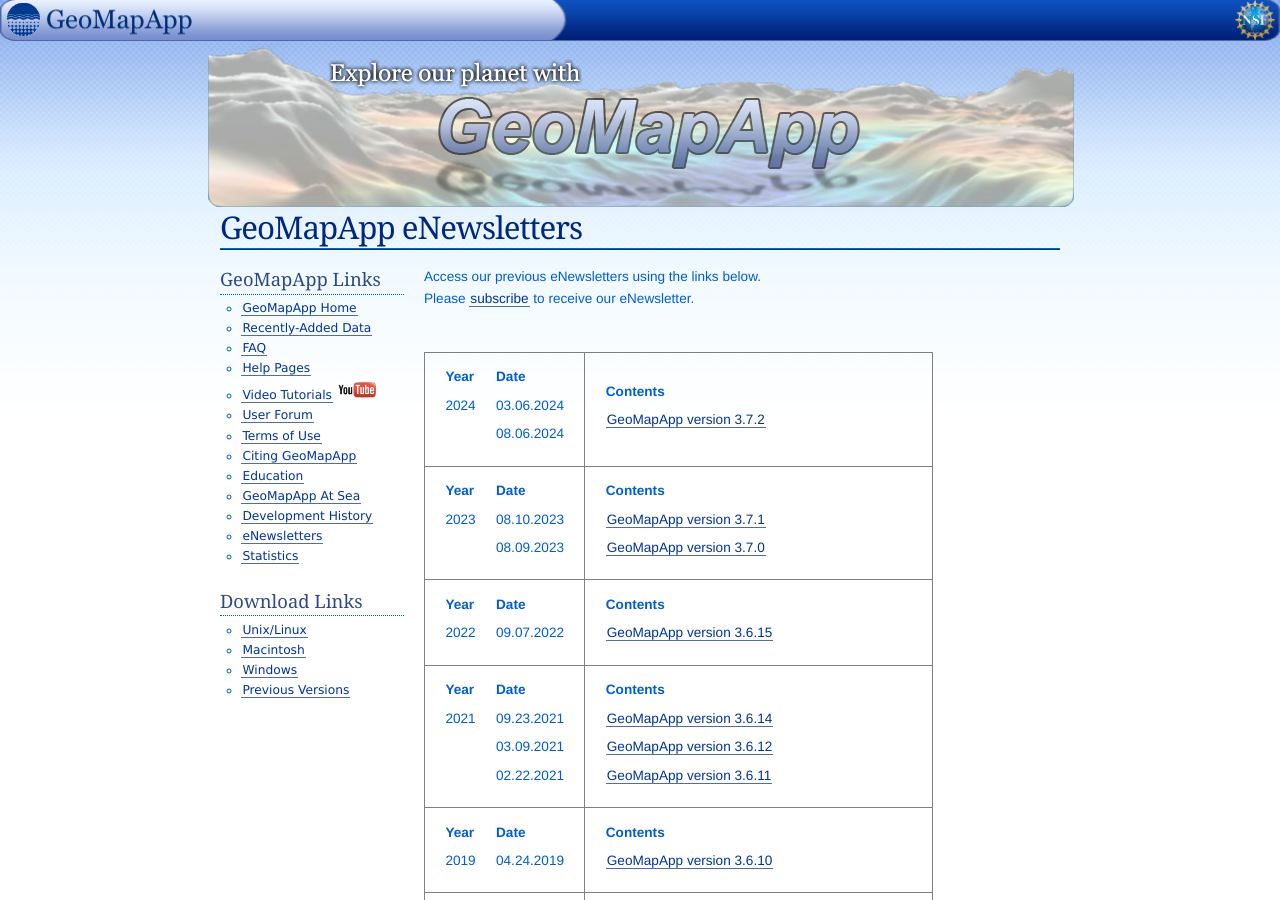
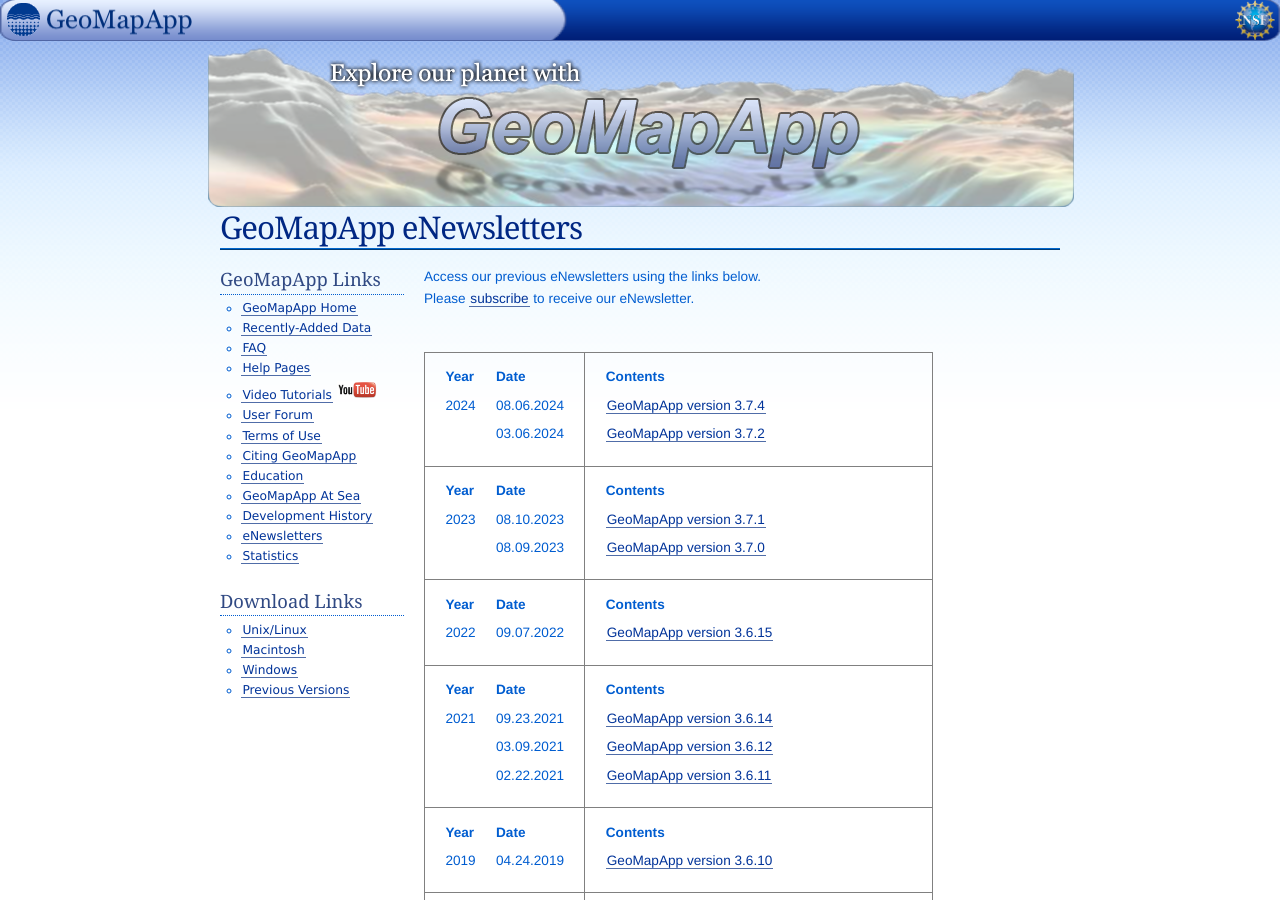
Before and after one commit to mgds/www.geomapapp.org, a Jekyll site: the page built from eNewsletters/index.html, in a window 1280 px wide and 900 px high. Built offline with Jekyll 4.4.1, drawn with Linux system fonts in a browser that asks for light colours.

Commit message:
Added link to v3.7.4 newsletter to eNewsletters homepage

```diff
--- a/eNewsletters/index.html
+++ b/eNewsletters/index.html
@@ -13,13 +13,14 @@
 	    <td><b>Year</b></td>
 	    <td style="width:50%"><b>Date</b></td>
 	  </tr>
-	  <tr><td>2024</td><td>03.06.2024</td></tr>
-	  <tr><td></td><td>08.06.2024</td></tr>
+	  <tr><td>2024</td><td>08.06.2024</td></tr>
+	  <tr><td></td><td>03.06.2024</td></tr>
 	</table>
     </td>
     <td>
       <table style="width:100%">
 	<tr><td><b>Contents</b></td></tr>
+	<tr><td><a href="volume17/GMA_vol1702.html" target="blank">GeoMapApp version 3.7.4</a></td></tr>
 	<tr><td><a href="volume17/GMA_vol1701.html" target="blank">GeoMapApp version 3.7.2</a></td></tr>
       </table>
     </td>
```
